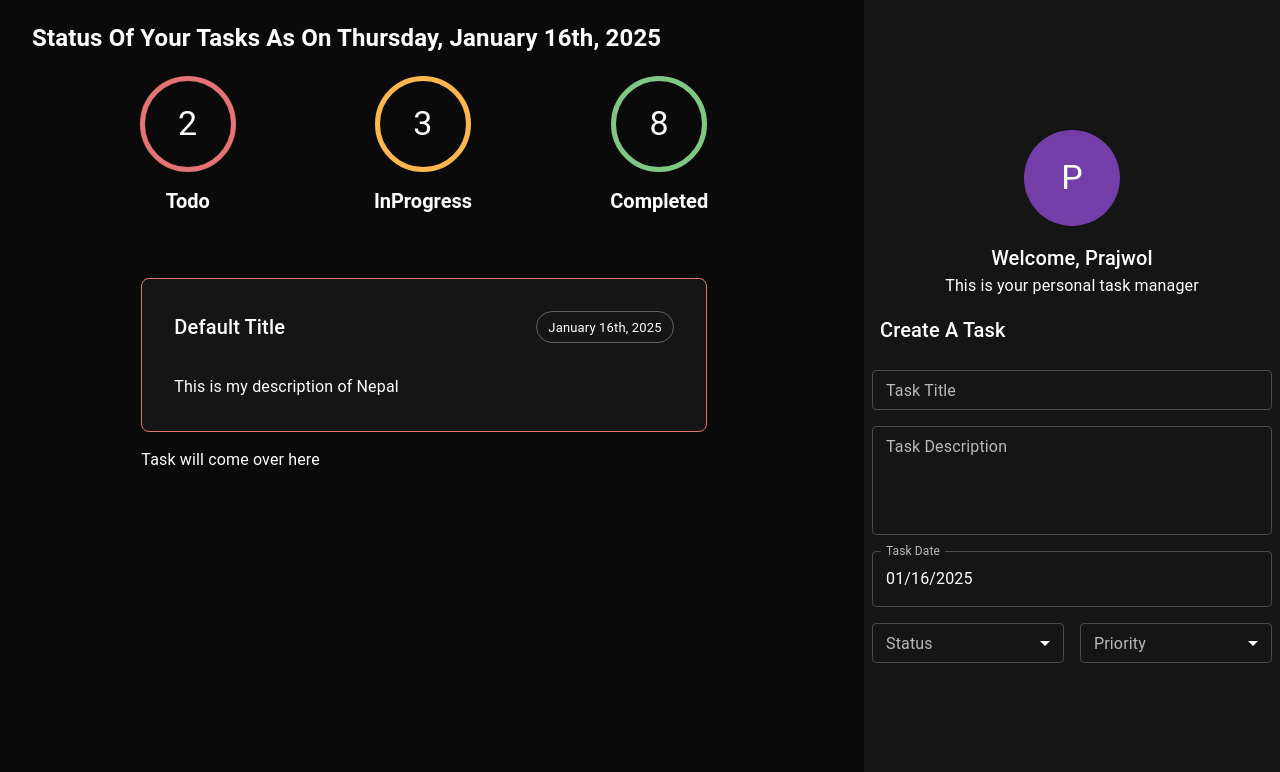
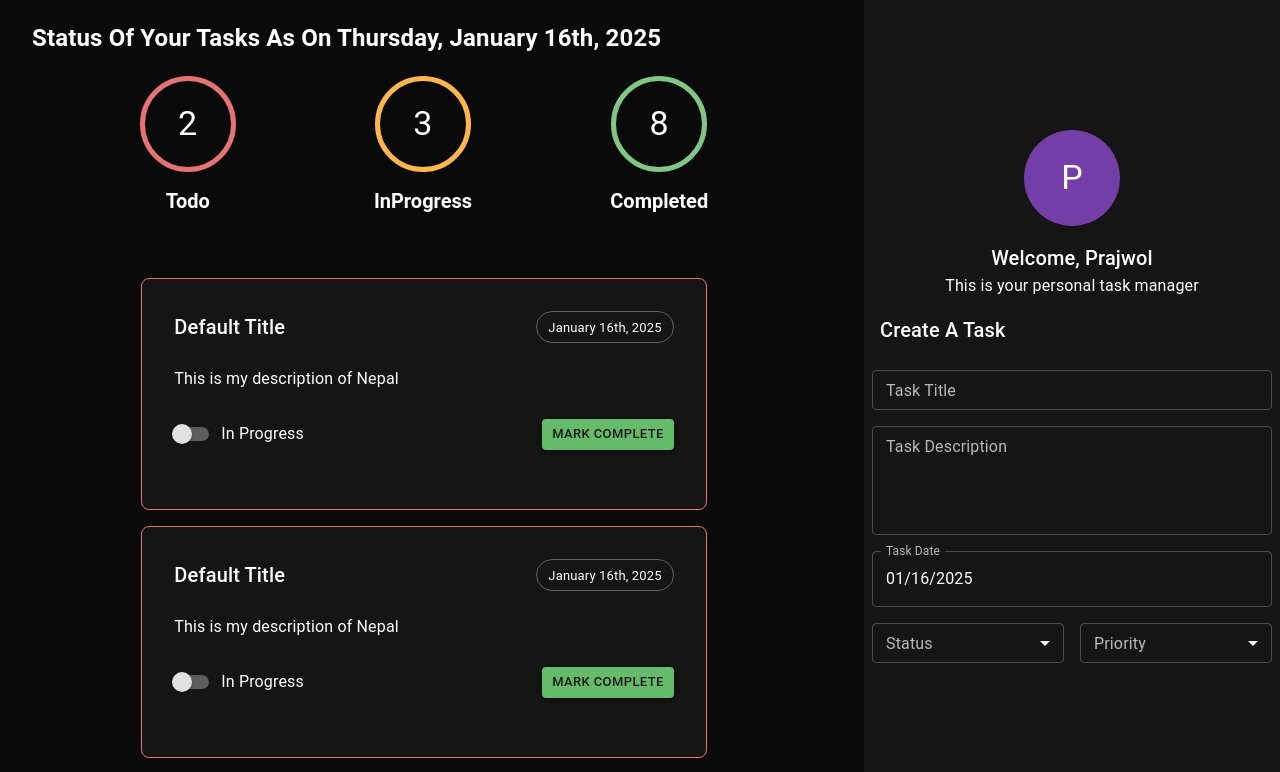
Before and after one commit to Codewithprajwol/Personal-Task-Management-Application, a React (Vite) app in the folder Frontend/: page / in a window 1280 px wide. Shown: the top 772 px of the page. Built offline with nearby package versions, Linux system fonts and the light colour scheme.

Commit message:
wip:created taskFooter Component

```diff
--- a/Frontend/src/components/task/Task.tsx
+++ b/Frontend/src/components/task/Task.tsx
@@ -2,6 +2,7 @@ import { Box } from "@mui/material";
 import { ReactElement, FC } from "react";
 import { TaskHeader } from "./_taskHeader";
 import { TaskDescription } from "./_taskDescription";
+import { TaskFooter } from "./_taskFooter";
 
 const Task: FC = (): ReactElement => {
   return (
@@ -22,6 +23,7 @@ const Task: FC = (): ReactElement => {
     >
       <TaskHeader/>
       <TaskDescription/>
+      <TaskFooter />
     </Box>
   );
 };
--- a/Frontend/src/components/task/_taskDescription.tsx
+++ b/Frontend/src/components/task/_taskDescription.tsx
@@ -5,7 +5,7 @@ import PropTypes from 'prop-types'
 
 export const TaskDescription:FC<ITaskDescription>=():ReactElement=>{
    return (
-    <Box>
+    <Box mb={3}>
         <Typography>This is my description of Nepal</Typography>
     </Box>
    )
--- /dev/null
+++ b/Frontend/src/components/task/_taskFooter.tsx
@@ -0,0 +1,12 @@
+import { Box, Button, FormControlLabel, Switch } from '@mui/material'
+import {ReactElement,FC} from 'react'
+
+export const TaskFooter:FC=():ReactElement=>{
+        return (
+         <Box display={"flex"} alignItems={"center"} justifyContent={"space-between"} mb={3}>
+                <FormControlLabel label="In Progress" control={<Switch color='warning' />} />
+                <Button color='success' variant="contained" size="small">Mark Complete</Button>
+         </Box>
+        )
+
+}
--- a/Frontend/src/components/task/_taskHeader.tsx
+++ b/Frontend/src/components/task/_taskHeader.tsx
@@ -7,7 +7,7 @@ import PropTypes from 'prop-types'
 export const TaskHeader:FC<ITaskHeader>=(props):ReactElement=>{
     const {title="Default Title",date=new Date()}=props
     return (
-        <Box display={"flex"} width={"full"} alignItems={"center"} justifyContent={"space-between"} mb={4}>
+        <Box display={"flex"} width={"full"} alignItems={"center"} justifyContent={"space-between"} mb={3}>
             <Box>
                 <Typography variant='h6'>{title}</Typography>
             </Box>
--- a/Frontend/src/components/taskArea/Taskarea.tsx
+++ b/Frontend/src/components/taskArea/Taskarea.tsx
@@ -33,7 +33,8 @@ const Taskarea: FC = (): ReactElement => {
             size={{ xs: 10, md: 8 }}
           >
             <Task/>
-            <Box>Task will come over here</Box>
+            <Task/>
+            <Task/>
           </Grid>
         </Grid>
       </Grid>
```
